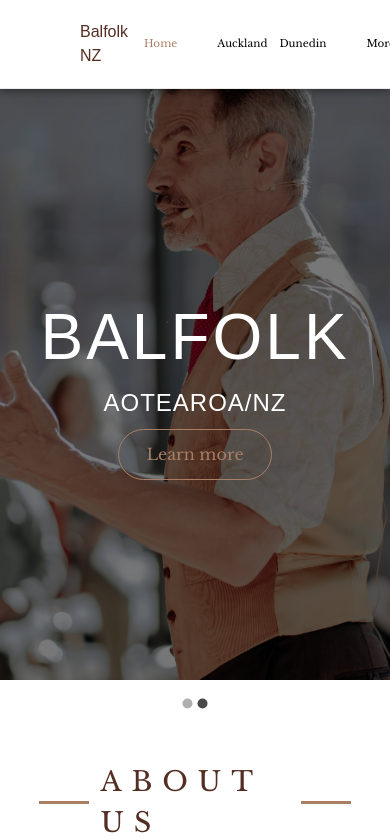
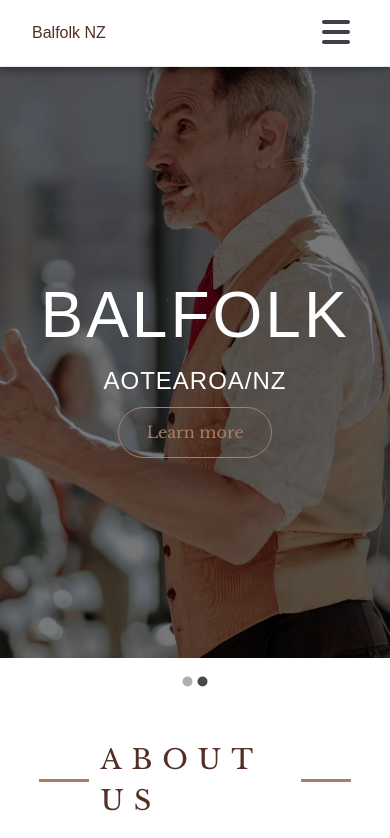
Before and after one commit to balfolknz/balfolk-nz, a Next.js app: page / in a window 390 px wide. Shown: the top 838 px of the page. Built offline with nearby package versions, Linux system fonts and the light colour scheme; a web font is replaced by a local one.

Commit message:
Responsive navbar

```diff
--- a/app/page.tsx
+++ b/app/page.tsx
@@ -58,6 +58,7 @@ const Page = () => {
                                     firstName={teamContent.firstName}
                                     lastName={teamContent.lastName}
                                     description={teamContent.description}
+                                    key={teamContent.lastName}
                                 />
                             )
                         })}
--- a/components/layout/navbar/Navbar.module.scss
+++ b/components/layout/navbar/Navbar.module.scss
@@ -1,7 +1,7 @@
 .navbar {
-  @apply py-5 border-b border-nav-border gap-4;
-  padding-inline: 5rem;
-  box-shadow: 0px 1px 10px 0px rgba(0, 0, 0, 0.5);
+  @apply py-2 border-b border-nav-border flex items-center w-full px-8 md:px-20 md:py-5;
+  box-shadow: 0 1px 10px 0 rgba(0, 0, 0, 0.5);
   position: relative;
   z-index: 100;
+
 }
--- a/components/layout/navbar/Navbar.tsx
+++ b/components/layout/navbar/Navbar.tsx
@@ -5,21 +5,43 @@ import {NavLinks} from "@/constants/navbar.constants";
 
 import styles from "./Navbar.module.scss"
 import {usePathname} from "next/navigation";
+import {useState} from "react";
+import {FontAwesomeIcon} from "@fortawesome/react-fontawesome";
+import {faBars, faXmark} from "@fortawesome/free-solid-svg-icons";
 
 
 function Navbar() {
     const currentRoute = usePathname();
+    const [showNavBar, setNavbar] = useState(false)
 
     return (
-        <nav className={`flexBetween ${styles.navbar}`}>
-            <Link href="/">
-                <p className="logo">Balfolk NZ</p>
-            </Link>
-            <section className="flex-1 flexEnd gap-10">
-                <ul className="flex gap-10">
+        <nav className={`flexBetween ${styles.navbar} flex-col md:flex-row`}>
+            <section className={`flex justify-between items-center w-full`}>
+                <Link href="/">
+                    <p className="logo">Balfolk NZ</p>
+                </Link>
+
+                {/* Toggle navbar icon for small devices*/}
+                <section className={`md:hidden flexEnd`}>
+                    <button className={`p-2 text-gray-100 rounded-md outline-none focus:border-gray`}
+                            onClick={() => setNavbar(!showNavBar)}
+                    >
+                        {showNavBar ? (
+                            <FontAwesomeIcon icon={faXmark} className={`icon`}/>
+                        ) : (
+                            <FontAwesomeIcon icon={faBars} className={`icon`}/>
+                        )
+                        }
+                    </button>
+                </section>
+            </section>
+
+            <section className={`${styles.right__links} flex-1 flexEnd gap-10 flex-col w-full md:flex-row`}>
+                <ul className={`flex w-full gap-5 flex-col items-center ${showNavBar ? "" : "hidden"} border-t-2 border-primary-dark w-full pt-5 md:border-none md:pt-0 md:flex-row md:flex md:gap-10`}>
                     <li>
                         <p>
                             <Link href={NavLinks.home.href} key={NavLinks.home.key}
+                                  onClick={() => setNavbar(!showNavBar)}
                                   className={`${currentRoute === NavLinks.home.href
                                       ? "activeLink"
                                       : "notActiveLink"}`}
@@ -28,12 +50,13 @@ function Navbar() {
                             </Link>
                         </p>
                     </li>
-                    <section className="flex gap-3">
+                    <section className="flex flex-col gap-3 md:flex-row items-center">
                         {NavLinks.centres.map((link: navlinkConfig) => {
                             return (
-                                <li>
+                                <li key={link.key}>
                                     <p>
                                         <Link href={link.href} key={link.key}
+                                              onClick={() => setNavbar(!showNavBar)}
                                               className={`${currentRoute === link.href
                                                   ? "activeLink"
                                                   : "notActiveLink"}`}
@@ -48,6 +71,7 @@ function Navbar() {
                     <li>
                         <p>
                             <Link href={NavLinks.more.href} key={NavLinks.more.key}
+                                  onClick={() => setNavbar(!showNavBar)}
                                   className={`${currentRoute === NavLinks.more.href
                                       ? "activeLink"
                                       : "notActiveLink"}`}
--- a/styles/globals.scss
+++ b/styles/globals.scss
@@ -118,6 +118,10 @@ p {
   @apply text-left w-full px-5 py-2 text-sm hover:bg-light-white-100 self-start whitespace-nowrap capitalize;
 }
 
+.hidden {
+  display: none;
+}
+
 /* Page */
 .page {
   padding-inline: 5rem;
--- a/tailwind.config.js
+++ b/tailwind.config.js
@@ -37,7 +37,7 @@ module.exports = {
                 menu: '0px 159px 95px rgba(13,12,34,0.01), 0px 71px 71px rgba(13,12,34,0.02), 0px 18px 39px rgba(13,12,34,0.02), 0px 0px 0px rgba(13,12,34,0.02)',
             },
             screens: {
-                'xs': '400px',
+                'xs': '378px',
             },
             maxWidth: {
                 '10xl': '1680px'
```
